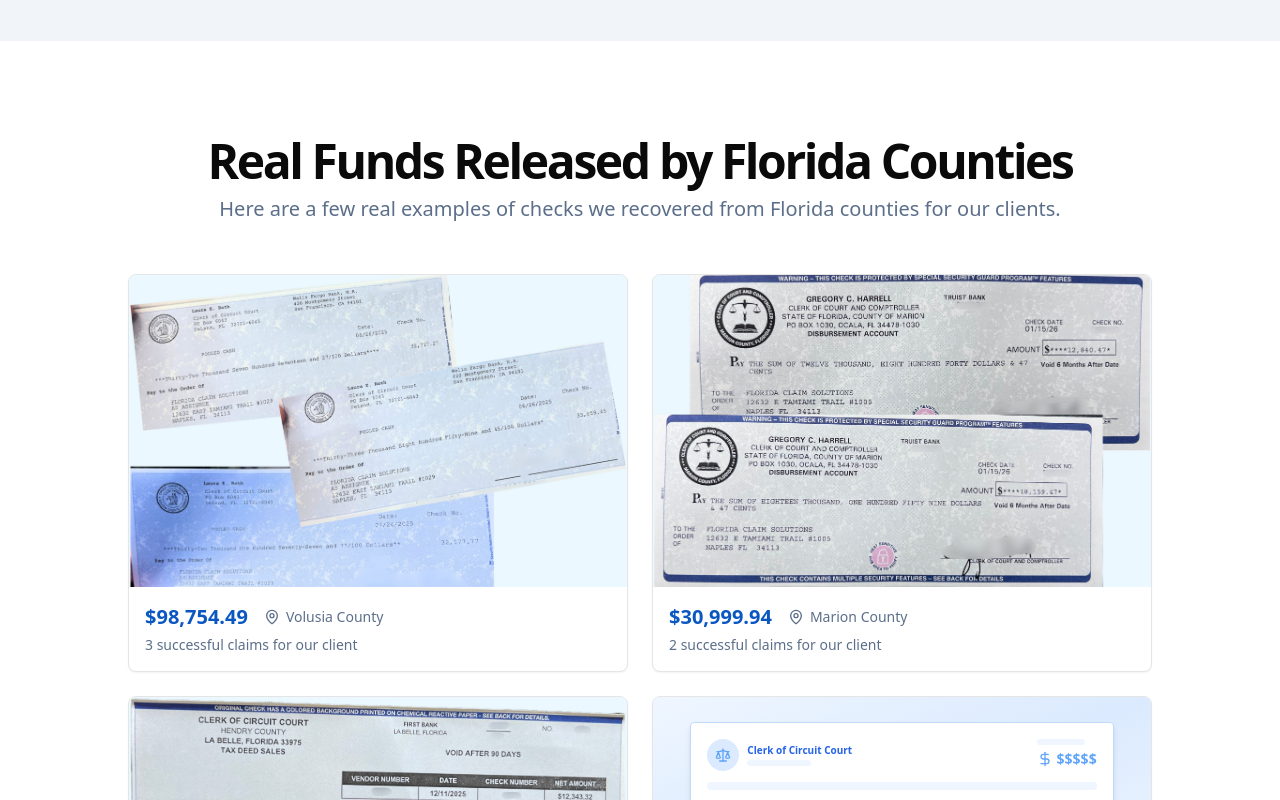
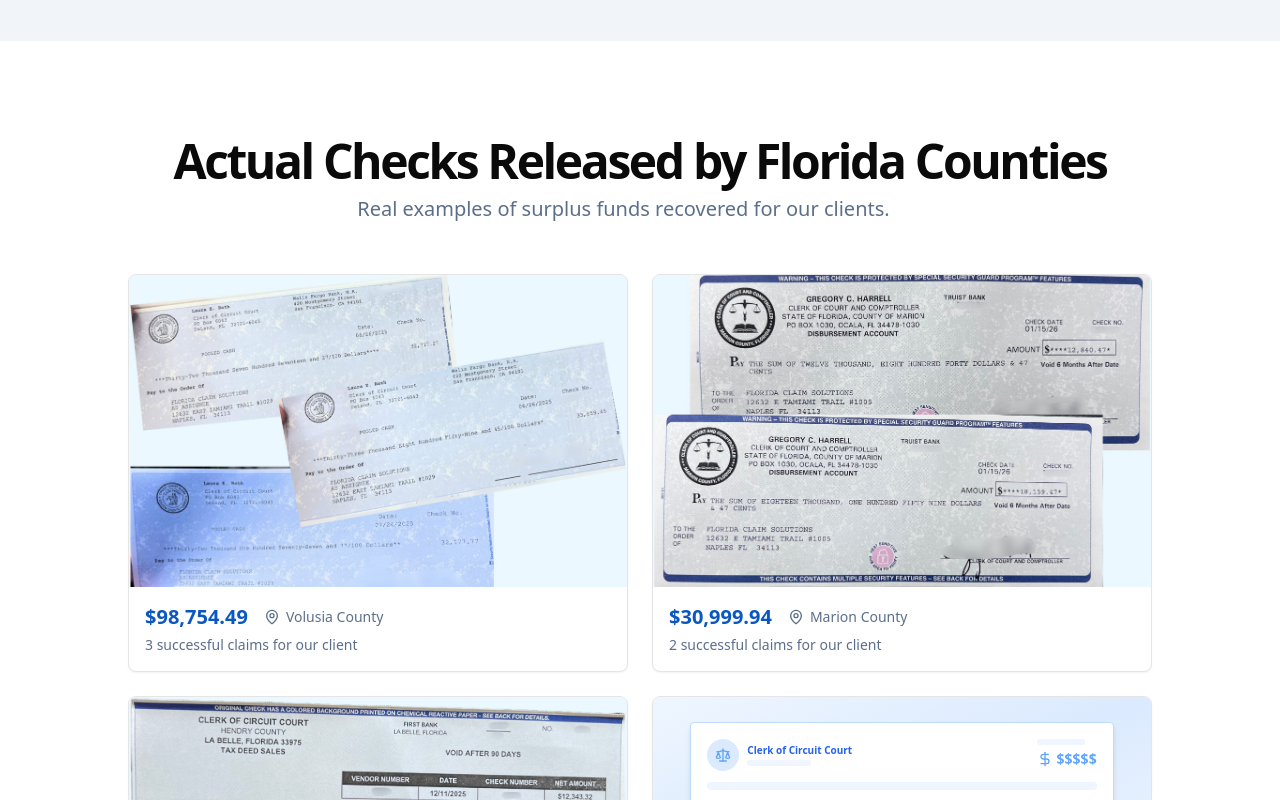
Before and after one commit to puzankov/florida-claim-solutions, a Next.js app: page / in a window 1280 px wide. Shown: the part 4140-4940 px from the top of the page. Built offline with nearby package versions, Linux system fonts and the light colour scheme; no server answers.

Commit message:
new text for checks

```diff
--- a/components/ui/main/RecoveredChecks.tsx
+++ b/components/ui/main/RecoveredChecks.tsx
@@ -56,10 +56,10 @@ const RecoveredChecks = () => {
         <div className="flex flex-col items-center justify-center space-y-4 text-center">
           <div className="space-y-2">
             <h2 className="text-3xl font-bold tracking-tighter sm:text-4xl md:text-5xl">
-              Real Funds Released by Florida Counties
+              Actual Checks Released by Florida Counties
             </h2>
             <p className="max-w-[900px] text-muted-foreground md:text-xl/relaxed lg:text-base/relaxed xl:text-xl/relaxed">
-              Here are a few real examples of checks we recovered from Florida counties for our clients.
+              Real examples of surplus funds recovered for our clients.
             </p>
           </div>
         </div>
```
